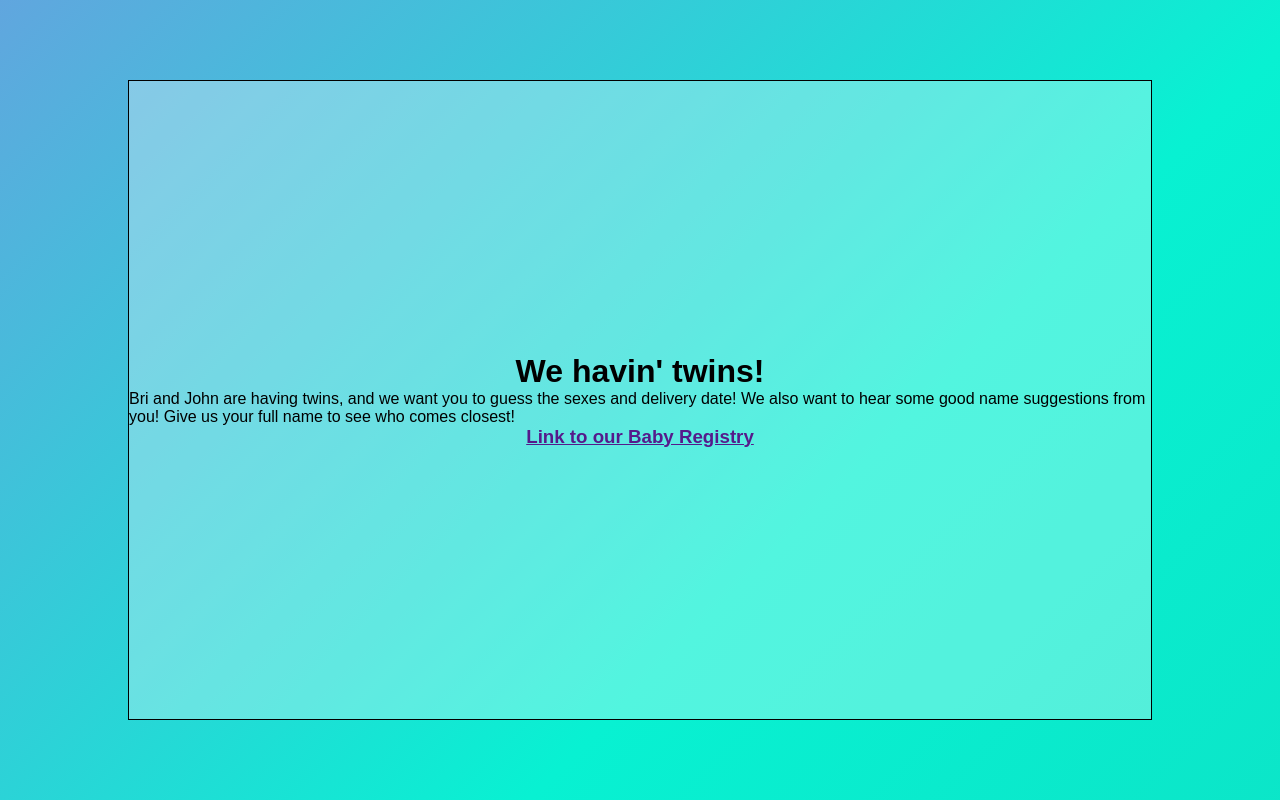
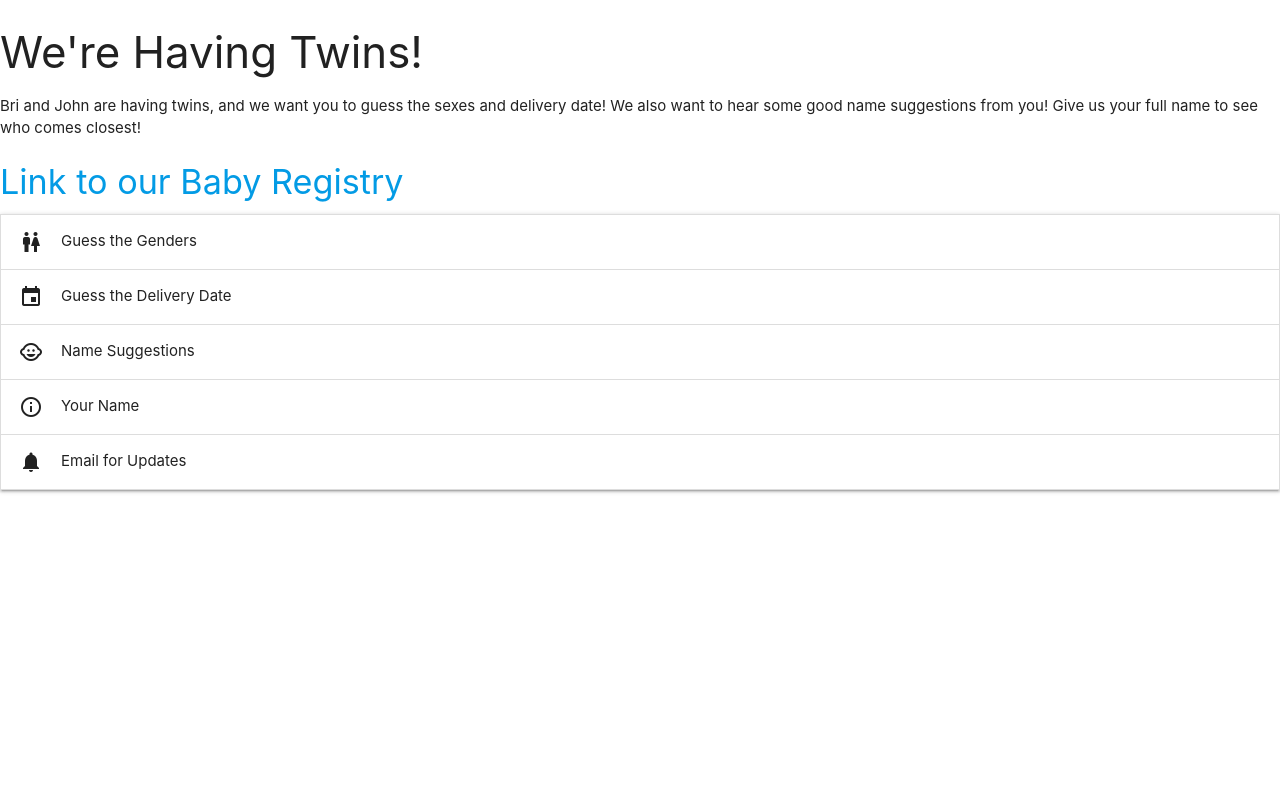
Before and after one commit to jculleeny/announcement-site, a Node server app: page / in a window 1280 px wide. Run offline with Node 20, Linux system fonts and the light colour scheme; some libraries are stand-ins or nearby versions.

Commit message:
Started over a lot of the back end and front end work. Mostly a redo. Added Materialize css

```diff
--- a/app.js
+++ b/app.js
@@ -1,21 +1,39 @@
-const { request } = require("express");
-
 const express = require( 'express' );
 const bodyParser = require( 'body-parser' );
-const https = require( 'https' );
+const mongoose = require( 'mongoose' );
+const ejs = require( 'ejs' );
 
+// Create Express App
 const app = express();
+// set view engine EJS
+app.set( 'view engine', 'ejs' );
+// Setup Body Parser and our Public Static folder
+app.use( bodyParser.urlencoded( {extended: true } ) );
+app.use( express.static( 'public' ) );
+
+// Setup the MongoDB Database using mongoose
+mongoose.connect( 'mongodb://localhost:27017/blogDB', { useNewUrlParser: true, useUnifiedTopology: true } );
+
+// Mongoose Schema
+const formSchema = new mongoose.Schema( {
+    firstName: String,
+    lastName: String,
+    email: String,
+    genders: String,
+    deliveryDate: Date,
+    name1: String,
+    name2: String,
+    name3: String
+})
 
 // Send index.html
 app.get( '/', function( req, res ) {
-    res.sendFile( __dirname + '/index.html' );
+    res.render( 'index' );
 })
 
-// Setup bodyParser to work
-app.use( bodyParser.urlencoded( { extended: true } ) );
-
-// Setup public files
-app.use( express.static( 'public' ) );
+app.get( '/submitted', function( req, res ) {
+    res.render( 'submitted' );
+} )
 
 // Setup server and port
 app.listen( 3000, function() {
--- a/index.html
+++ b/index.html
@@ -3,7 +3,7 @@
 <head>
     <meta charset="UTF-8">
     <meta name="viewport" content="width=device-width, initial-scale=1.0">
-    <link rel="stylesheet" href="public/styles.css">
+    <link rel="stylesheet" href="">
     <title>Twins, yo!</title>
 </head>
 <body>
@@ -11,7 +11,7 @@
         <!-- WELCOME -->
         <div class="slide" id="welcome">
             <div class="welcome-wrapper container">
-                <h1>We havin' twins!</h1>
+                <h1>We're Having Twins!</h1>
                 <p>Bri and John are having twins, and we want you to guess the sexes and delivery date!
                     We also want to hear some good name suggestions from you! Give us your full name to
                     see who comes closest!
@@ -40,17 +40,23 @@
         <!-- NAME SUGGESTIONS -->
         <div class="slide" id="names">
             <div class="name-suggestion-wrapper container">
-                <label for="">Name our babies:</label>
+                <h2>Help Us Name Our Kids</h2>
+                <p>We're looking for help with names for the kids. Feel free to give us boy or girl names!</p>
+                <label for="">Help with Name Suggestions:</label>
                 <input type="text" name="nameSuggestion" id="nameSuggestion1">
                 &
                 <input type="text" name="nameSuggestion" id="nameSuggestion2">
             </div>
         </div>
         <!-- THANKS FOR PLAYING AND GIVE US YOUR FULL NAME -->
-        <div class="slide" id="thanksFullName">
+        <div class="slide" id="thanks">
             <div class="name-wrapper container">
-                <label for="guesser">Full Name:</label>
-                <input type="text" name="guesser" id="guesser">
+                <label for="firstName">First Name:</label>
+                <input type="text" name="firstName" id="guesser">
+                <label for="lastName">Last Name</label>
+                <input type="text" name="lastName">
+                <label for="email">Email:</label>
+                <input type="text" name="email" id="email">
                 <button type="submit">Submit</button>
             </div>
         </form>
@@ -64,7 +70,5 @@
     </div>
 
     <script src="https://cdnjs.cloudflare.com/ajax/libs/Chart.js/2.9.3/Chart.bundle.js"></script>
-    <script src="src/main.js"></script>
-    <script src="src/donut.js"></script>
 </body>
 </html>
--- a/public/styles.css
+++ b/public/styles.css
@@ -1,13 +1,7 @@
 /*
     Defaults
 */
-* {
-    padding: 0;
-    margin: 0;
-    box-sizing: border-box;
-}
-
-body {
+/* body {
     width: 100%;
     height: 100vh;
 
@@ -17,10 +11,6 @@ body {
     position: relative;
 
     animation: change 10s ease-in-out infinite;
-
-    font-family:'Tajawal', sans-serif;
-    color: #000;
-
 }
 
 @keyframes change {
@@ -33,41 +23,17 @@ body {
     100%{
         background-position: 0 50%;
     }
-}
+} */
 
 /*
     Classes
 */
-.slide-container {
-    position: relative;
-    margin: auto;
-    scroll-snap-type: x mandatory;
-    overflow-x: scroll;
-    display: flex;
-}
 
-.slide {
-    scroll-snap-align: start;
-    min-width: 100vw;
-    height: 100vh;
-    display: flex;
-    align-items: center;
-    justify-content: center;
-}
 
-.container {
-    border: 1px solid black;
-    width: 80%;
-    height: 80%;
-    display: flex;
-    align-items: center;
-    justify-content: center;
-    background-color: rgba(255, 255, 255, 0.3);
-}
 
-.welcome-wrapper {
-    flex-direction: column;
-}
 /*
     IDs
 */
+.vote {
+    display: block;
+}
--- a/src/donut.js
+++ /dev/null
@@ -1,13 +0,0 @@
-const CHART = document.getElementById( 'myChart' );
-
-let myDoughnutChart = new Chart( CHART, {
-    type: 'pie',
-    data: {
-        labels: [ 'Boy & Boy', 'Boy & Girl', 'Girl & Girl' ],
-        datasets: [{
-            label: 'Sexes',
-            data: [ 5, 12, 7 ],
-            backgroundColor: [ 'blue', 'red', 'yellow' ]
-        }]
-    }
-})
--- a/src/main.js
+++ /dev/null
@@ -1,17 +0,0 @@
-const CHART = document.getElementById( 'myChart' );
-
-let myDoughnutChart = new Chart( CHART, {
-    type: 'doughnut',
-    data: {
-        labels: [ 'Boy & Boy', 'Boy & Girl', 'Girl & Girl' ],
-        datasets: [{
-            label: 'Sexes',
-            data: [ 5, 12, 7 ],
-            backgroundColor: [ '#e7305b', '#9bdeac', '#e5cfe5' ]
-        }]
-    },
-    options: {
-        rotation: 1 * Math.PI,
-        circumference: 1 * Math.PI
-    }
-})
--- /dev/null
+++ b/views/index.ejs
@@ -0,0 +1,87 @@
+<%- include("partials/header"); -%>
+
+<!-- WELCOME -->
+<h3>We're Having Twins!</h3>
+<p>Bri and John are having twins, and we want you to guess the sexes and delivery date!
+          We also want to hear some good name suggestions from you! Give us your full name to
+          see who comes closest!
+</p>
+<h4><a href="">Link to our Baby Registry</a></h4>
+
+<ul class="collapsible">
+  <li>
+    <div class="collapsible-header"><i class="material-icons">wc</i>Guess the Genders</div>
+    <div class="collapsible-body">
+      <!-- VOTE -->
+      <p>Let us know what you think the gender of our twins will be.</p>
+      <form>
+        <label for="boyBoy" class="vote">
+          <input type="radio" name="sex" id="boyBoy">
+          <span>Boy & Boy</span>
+        </label>
+        <label for="boyGirl" class="vote">
+          <input type="radio" name="sex" id="boyGirl">
+          <span>Boy & Girl</span>
+        </label>
+        <label for="girlGirl" class="vote">
+          <input type="radio" name="sex" id="girlGirl">
+          <span>Girl & Girl</span>
+        </label>
+      </div>
+  </li>
+  <li>
+    <div class="collapsible-header"><i class="material-icons">insert_invitation</i>Guess the Delivery Date</div>
+    <div class="collapsible-body">
+      <!-- DUE DATE CALENDAR GUESS -->
+      <p>
+        The projected Delivery Date is November 09, 2020, but twins don't
+        usually go full term. Give us your best guess on what the due date
+        will actually be!
+      </p>
+      <label for="deliveryDate">Guess the Delivery Date:
+        <input type="date" name="deliveryDate" id="deliveryDate">
+      </label>
+    </div>
+  </li>
+  <li>
+    <div class="collapsible-header"><i class="material-icons">child_care</i>Name Suggestions</div>
+    <div class="collapsible-body">
+        <!-- NAME SUGGESTIONS -->
+      <span><h4>Help Us Name Our Kids</h4></span>
+      <span><p>We're looking for help with names for the kids. Feel free to give us boy or girl names!</p></span>
+      <label for="nameSuggestion">Help with Name Suggestions:
+        <input type="text" name="nameSuggestion" id="nameSuggestion1" placeholder="Name 1">
+        <input type="text" name="nameSuggestion" id="nameSuggestion2" placeholder="Name 2">
+      </label>
+    </div>
+  </li>
+  <li>
+    <div class="collapsible-header"><i class="material-icons">info_outline</i>Your Name</div>
+    <div class="collapsible-body">
+      <!-- THANKS FOR PLAYING AND GIVE US YOUR FULL NAME -->
+      <p>Enter your name so we can keep track of who got the closest.</p>
+      <div class="input-field">
+        <input type="text" name="firstName">
+        <label for="firstName">First Name:</label>
+      </div>
+      <div class="input-field">
+        <input type="text" name="lastName">
+        <label for="lastName">Last Name</label>
+      </div>
+    </div>
+    <li>
+      <div class="collapsible-header"><i class="material-icons">notifications</i>Email for Updates</div>
+      <div class="collapsible-body">
+        <p>Enter your email to get updates on the Gender reveal and when the twins are delivered.</p>
+        <div class="input-field">
+          <input type="text" name="email" id="email">
+          <label for="email">Email (Optional):</label>
+        </div>
+        <button type="submit">Submit</button>
+      </form>
+      </div>
+    </li>
+  </li>
+</ul>
+
+<%- include("partials/footer"); -%>
--- /dev/null
+++ b/views/partials/footer.ejs
@@ -0,0 +1,9 @@
+<script src="https://cdnjs.cloudflare.com/ajax/libs/Chart.js/2.9.3/Chart.bundle.js"></script>
+<script src="https://cdnjs.cloudflare.com/ajax/libs/materialize/1.0.0/js/materialize.min.js"></script>
+<script>
+    // Materialize scripts here
+    M.AutoInit();
+
+</script>
+</body>
+</html>
--- /dev/null
+++ b/views/partials/graphs.ejs
@@ -0,0 +1,3 @@
+<div class="graph-wrapper container">
+    <canvas id="myChart" width="400" height="400"></canvas>
+</div>
--- /dev/null
+++ b/views/partials/header.ejs
@@ -0,0 +1,11 @@
+<!DOCTYPE html>
+<html lang="en">
+<head>
+    <meta charset="UTF-8">
+    <meta name="viewport" content="width=device-width, initial-scale=1.0">
+    <link href="https://fonts.googleapis.com/icon?family=Material+Icons" rel="stylesheet">
+    <link rel="stylesheet" href="https://cdnjs.cloudflare.com/ajax/libs/materialize/1.0.0/css/materialize.min.css">
+    <link rel="stylesheet" href="styles.css">
+    <title>Twins, yo!</title>
+</head>
+<body>
```
Also changed, not shown: package.json (+13 -4 lines), views/submitted.ejs (added, +17 -0 lines), readme.md, 2 other files.
